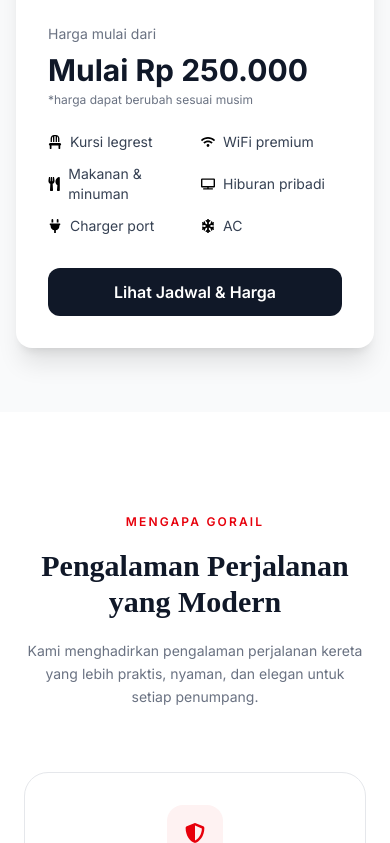
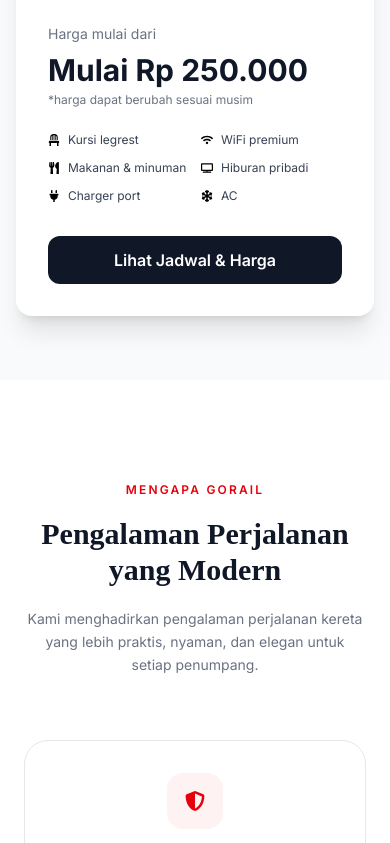
Before and after one commit to genta-bahana-nagari/gorail, a React (Vite) app: page / in a window 390 px wide. Shown: the part 7501-8344 px from the top of the page. Built offline with nearby package versions, Linux system fonts and the light colour scheme.

Commit message:
style: minor styling improvements, including hover and cursor changes

```diff
--- a/src/components/sections/home/NewsletterSection.jsx
+++ b/src/components/sections/home/NewsletterSection.jsx
@@ -81,7 +81,7 @@
               <button
                 type="submit"
                 disabled={loading}
-                className="px-6 py-3 bg-yellow-500 text-gray-900 rounded-xl hover:bg-yellow-400 transition font-semibold flex items-center justify-center gap-2 disabled:opacity-50 disabled:cursor-not-allowed"
+                className="px-6 py-3 cursor-pointer bg-white text-gray-900 rounded-xl hover:bg-gray-900/80 hover:text-white transition font-semibold flex items-center justify-center gap-2 disabled:opacity-50 disabled:cursor-not-allowed"
               >
                 {loading ? (
                   "Memproses..."
--- a/src/components/sections/home/TrainClasses.jsx
+++ b/src/components/sections/home/TrainClasses.jsx
@@ -129,9 +129,9 @@
               {/* Features Grid */}
               <div className="grid grid-cols-2 gap-3 mb-8">
                 {currentClass.features.map((feature, index) => (
-                  <div key={index} className="flex items-center gap-2">
-                    <feature.icon className="text-black text-sm" />
-                    <span className="text-gray-700 text-sm">
+                  <div key={index} className="flex items-center gap-2 text-xs md:text-sm">
+                    <feature.icon className="text-black" />
+                    <span className="text-gray-700">
                       {feature.text}
                     </span>
                   </div>
```
